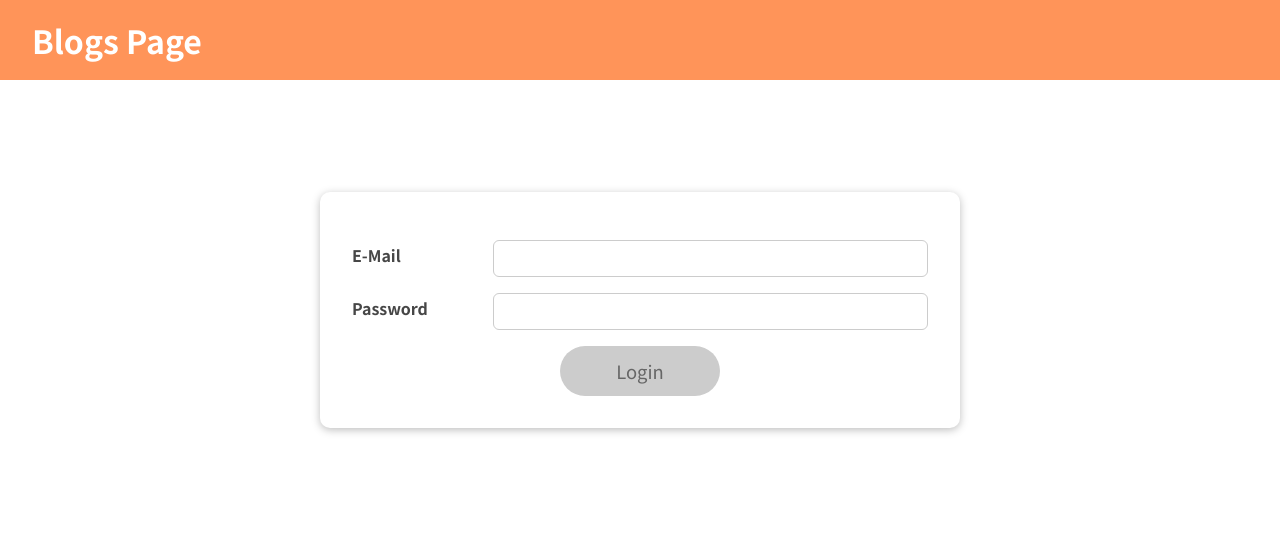
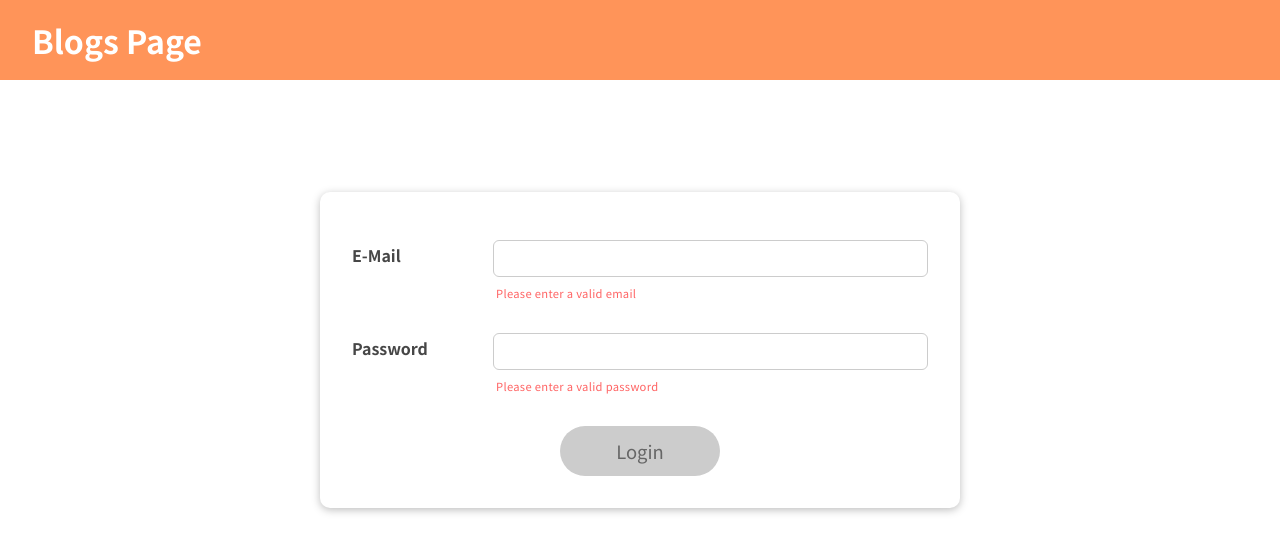
Before and after one commit to Mrigakshi-RC/Blogs-Page-with-user-login, a React (Create React App) app: page / in a window 1280 px wide. Shown: the top 552 px of the page. Built offline with nearby package versions, Linux system fonts and the light colour scheme.

Commit message:
added error messages for invalid inputs

```diff
--- a/src/components/Login/Login.js
+++ b/src/components/Login/Login.js
@@ -67,6 +67,7 @@ const Login = () => {
             onChange={emailChangeHandler}
           />
         </div>
+        {!emailState.isValid && <p className={classes.error}>Please enter a valid email</p>}
         <div
           className={`${classes.control} ${
             pwdState.isValid === false ? classes.invalid : ''
@@ -80,6 +81,7 @@ const Login = () => {
             onChange={passwordChangeHandler}
           />
         </div>
+        {!pwdState.isValid && <p className={classes.error}>Please enter a valid password</p>}
         <div className={classes.actions}>
           <button type="submit" className={classes.button} disabled={!formIsValid}>
             Login
--- a/src/components/Login/Login.module.css
+++ b/src/components/Login/Login.module.css
@@ -47,6 +47,15 @@
     background: #fbdada;
   }
 
+  .error{
+    font-size:0.7rem;
+    margin-left:9rem;
+    margin-bottom:2rem;
+    margin-top:-0.5rem;
+    color:rgb(255,100,100);
+    letter-spacing:0.02rem;
+  }
+
   .actions {
     text-align: center;
   }
```
